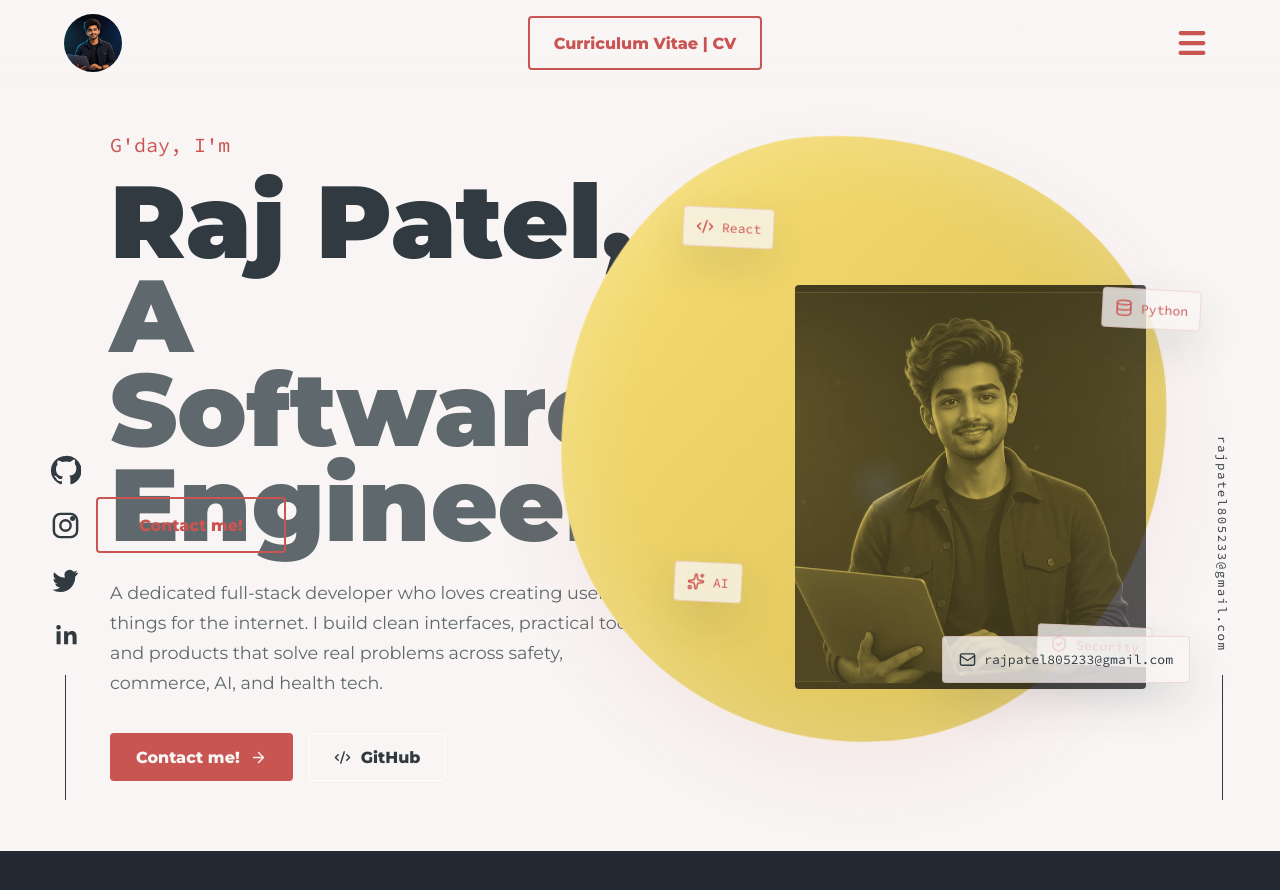
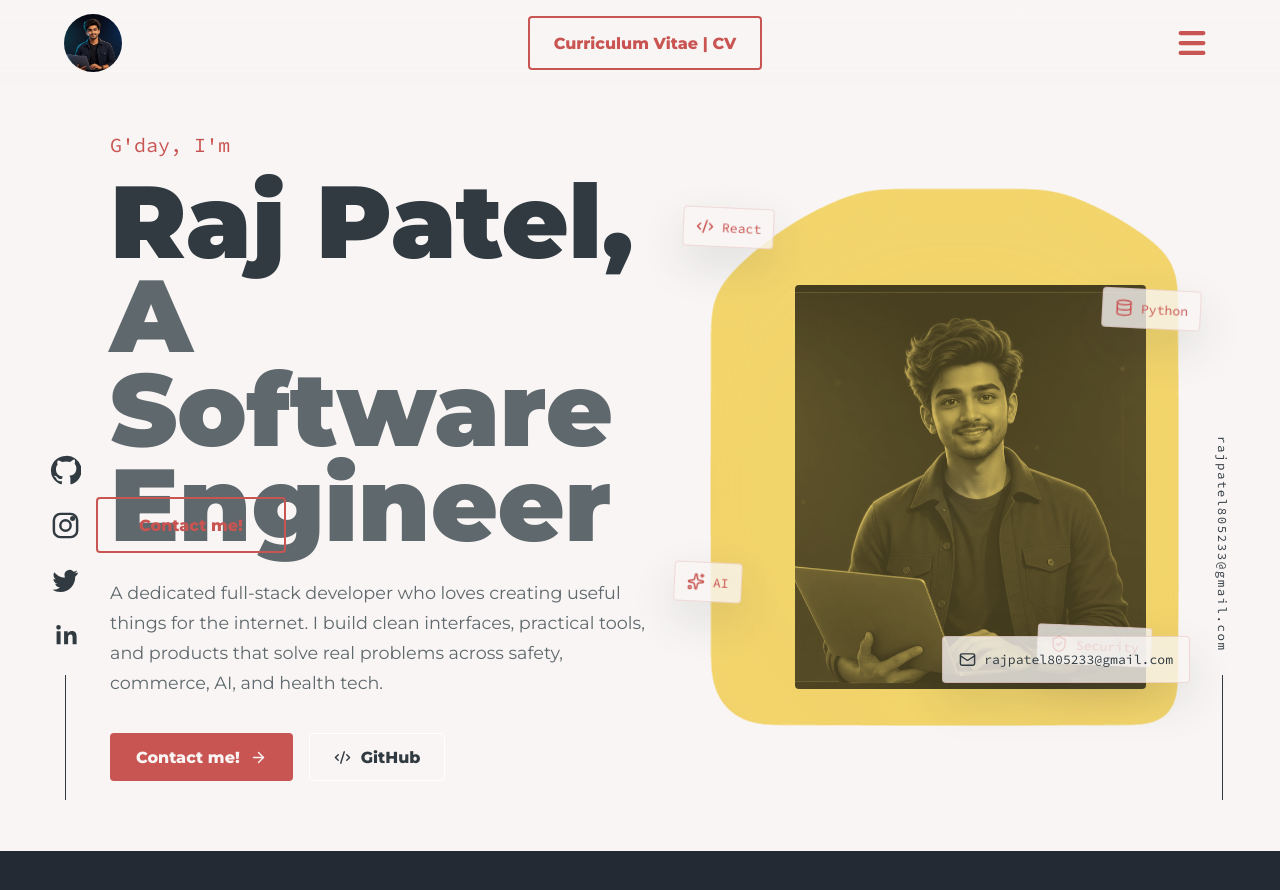
Before and after one commit to Rajpatel2924/Portfolio-Website, a React (Vite) app: page / in a window 1280 px wide. Shown: the top 890 px of the page. Built offline with nearby package versions, Linux system fonts and the light colour scheme.

Commit message:
Add animated yellow BlobCursor

```diff
--- a/package.json
+++ b/package.json
@@ -13,6 +13,7 @@
     "@react-spring/web": "^10.1.0",
     "clsx": "^2.1.1",
     "framer-motion": "^12.40.0",
+    "gsap": "^3.15.0",
     "lucide-react": "^1.17.0",
     "react": "^19.2.6",
     "react-dom": "^19.2.6",
--- /dev/null
+++ b/src/components/BlobCursor.css
@@ -0,0 +1,28 @@
+.blob-container {
+  position: absolute;
+  inset: 0;
+  width: 100%;
+  height: 100%;
+  pointer-events: none;
+}
+
+.blob-main {
+  position: absolute;
+  width: 100%;
+  height: 100%;
+  overflow: hidden;
+  background: transparent;
+  cursor: default;
+  pointer-events: none;
+  user-select: none;
+}
+
+.blob {
+  position: absolute;
+  transform: translate(-50%, -50%);
+  will-change: transform;
+}
+
+.inner-dot {
+  position: absolute;
+}
--- /dev/null
+++ b/src/components/BlobCursor.tsx
@@ -0,0 +1,151 @@
+import { useCallback, useEffect, useRef } from 'react';
+import gsap from 'gsap';
+import './BlobCursor.css';
+
+type BlobCursorProps = {
+  blobType?: 'circle' | 'square';
+  fillColor?: string;
+  trailCount?: number;
+  sizes?: number[];
+  innerSizes?: number[];
+  innerColor?: string;
+  opacities?: number[];
+  shadowColor?: string;
+  shadowBlur?: number;
+  shadowOffsetX?: number;
+  shadowOffsetY?: number;
+  filterId?: string;
+  filterStdDeviation?: number;
+  filterColorMatrixValues?: string;
+  useFilter?: boolean;
+  fastDuration?: number;
+  slowDuration?: number;
+  fastEase?: string;
+  slowEase?: string;
+  zIndex?: number;
+};
+
+export default function BlobCursor({
+  blobType = 'circle',
+  fillColor = '#5227FF',
+  trailCount = 3,
+  sizes = [60, 125, 75],
+  innerSizes = [20, 35, 25],
+  innerColor = 'rgba(255,255,255,0.8)',
+  opacities = [0.6, 0.6, 0.6],
+  shadowColor = 'rgba(0,0,0,0.75)',
+  shadowBlur = 5,
+  shadowOffsetX = 10,
+  shadowOffsetY = 10,
+  filterId = 'blob',
+  filterStdDeviation = 30,
+  filterColorMatrixValues = '1 0 0 0 0 0 1 0 0 0 0 0 1 0 0 0 0 0 35 -10',
+  useFilter = true,
+  fastDuration = 0.1,
+  slowDuration = 0.5,
+  fastEase = 'power3.out',
+  slowEase = 'power1.out',
+  zIndex = 100,
+}: BlobCursorProps) {
+  const containerRef = useRef<HTMLDivElement | null>(null);
+  const blobsRef = useRef<Array<HTMLDivElement | null>>([]);
+
+  const updateOffset = useCallback(() => {
+    if (!containerRef.current) return { left: 0, top: 0 };
+    const rect = containerRef.current.getBoundingClientRect();
+    return { left: rect.left, top: rect.top };
+  }, []);
+
+  const moveBlobs = useCallback(
+    (clientX: number, clientY: number) => {
+      const { left, top } = updateOffset();
+
+      blobsRef.current.forEach((el, i) => {
+        if (!el) return;
+        const isLead = i === 0;
+        gsap.to(el, {
+          x: clientX - left,
+          y: clientY - top,
+          duration: isLead ? fastDuration : slowDuration,
+          ease: isLead ? fastEase : slowEase,
+        });
+      });
+    },
+    [fastDuration, fastEase, slowDuration, slowEase, updateOffset],
+  );
+
+  useEffect(() => {
+    const onPointerMove = (event: PointerEvent) => {
+      moveBlobs(event.clientX, event.clientY);
+    };
+
+    const onTouchMove = (event: TouchEvent) => {
+      const touch = event.touches[0];
+      if (touch) moveBlobs(touch.clientX, touch.clientY);
+    };
+
+    const onResize = () => updateOffset();
+
+    window.addEventListener('pointermove', onPointerMove);
+    window.addEventListener('touchmove', onTouchMove, { passive: true });
+    window.addEventListener('resize', onResize);
+
+    return () => {
+      window.removeEventListener('pointermove', onPointerMove);
+      window.removeEventListener('touchmove', onTouchMove);
+      window.removeEventListener('resize', onResize);
+    };
+  }, [moveBlobs, updateOffset]);
+
+  useEffect(() => {
+    if (!containerRef.current) return;
+
+    const rect = containerRef.current.getBoundingClientRect();
+    moveBlobs(rect.left + rect.width * 0.58, rect.top + rect.height * 0.62);
+  }, [moveBlobs]);
+
+  return (
+    <div ref={containerRef} className="blob-container" style={{ zIndex }} aria-hidden="true">
+      {useFilter && (
+        <svg style={{ position: 'absolute', width: 0, height: 0 }}>
+          <filter id={filterId}>
+            <feGaussianBlur in="SourceGraphic" result="blur" stdDeviation={filterStdDeviation} />
+            <feColorMatrix in="blur" values={filterColorMatrixValues} />
+          </filter>
+        </svg>
+      )}
+
+      <div className="blob-main" style={{ filter: useFilter ? `url(#${filterId})` : undefined }}>
+        {Array.from({ length: trailCount }).map((_, i) => (
+          <div
+            key={i}
+            ref={(el) => {
+              blobsRef.current[i] = el;
+            }}
+            className="blob"
+            style={{
+              width: sizes[i],
+              height: sizes[i],
+              borderRadius: blobType === 'circle' ? '50%' : '0%',
+              backgroundColor: fillColor,
+              opacity: opacities[i],
+              boxShadow: `${shadowOffsetX}px ${shadowOffsetY}px ${shadowBlur}px 0 ${shadowColor}`,
+            }}
+          >
+            <div
+              className="inner-dot"
+              style={{
+                width: innerSizes[i],
+                height: innerSizes[i],
+                top: (sizes[i] - innerSizes[i]) / 2,
+                left: (sizes[i] - innerSizes[i]) / 2,
+                backgroundColor: innerColor,
+                borderRadius: blobType === 'circle' ? '50%' : '0%',
+              }}
+            />
+          </div>
+        ))}
+      </div>
+    </div>
+  );
+}
--- a/src/components/Hero.tsx
+++ b/src/components/Hero.tsx
@@ -1,6 +1,7 @@
 import { ArrowRight, Code2, Database, Mail, ShieldCheck, Sparkles } from 'lucide-react';
 import { motion } from 'framer-motion';
 import heroImage from '../assets/professional-avatar.jpg';
+import BlobCursor from './BlobCursor';
 
 const orbitItems = [
   { label: 'React', Icon: Code2, className: 'orbit-one' },
@@ -48,6 +49,26 @@ export function Hero() {
           animate={{ opacity: 1, scale: 1 }}
           transition={{ duration: 0.9, delay: 0.12, ease: [0.16, 1, 0.3, 1] }}
         >
+          <BlobCursor
+            blobType="circle"
+            fillColor="#f2d56c"
+            trailCount={3}
+            sizes={[620, 460, 280]}
+            innerSizes={[34, 22, 16]}
+            innerColor="rgba(255,255,255,0.42)"
+            opacities={[0.92, 0.38, 0.24]}
+            shadowColor="rgba(201,85,82,0.08)"
+            shadowBlur={42}
+            shadowOffsetX={0}
+            shadowOffsetY={28}
+            filterId="hero-yellow-blob"
+            filterStdDeviation={18}
+            useFilter={true}
+            fastDuration={0.18}
+            slowDuration={0.72}
+            zIndex={0}
+          />
+
           <div className="hero-portrait-shell">
             <div className="hero-portrait-filter" />
             <img src={heroImage} alt="Professional animated portrait of Raj Patel" />
--- a/src/index.css
+++ b/src/index.css
@@ -412,21 +412,7 @@ main {
 .hero-stage {
   position: relative;
   min-height: 520px;
-}
-
-.hero-stage::before {
-  position: absolute;
-  right: 2%;
-  bottom: -7%;
-  width: min(48vw, 650px);
-  height: min(48vw, 650px);
-  border-radius: 48% 52% 43% 57% / 58% 44% 56% 42%;
-  background:
-    radial-gradient(circle at 52% 58%, rgba(255, 247, 198, 0.72), transparent 7%),
-    linear-gradient(135deg, #f9df72, #d7bd55);
-  box-shadow: inset 0 0 90px rgba(255, 255, 255, 0.25), 0 35px 80px rgba(201, 85, 82, 0.08);
-  animation: blob-morph 8s ease-in-out infinite alternate;
-  content: "";
+  isolation: isolate;
 }
 
 .hero-portrait-shell {
@@ -504,23 +490,6 @@ main {
   bottom: 34px;
   padding: 14px 16px;
   color: var(--theme-3);
-}
-
-@keyframes blob-morph {
-  0% {
-    transform: translate3d(0, 0, 0) rotate(0deg) scale(1);
-    border-radius: 48% 52% 43% 57% / 58% 44% 56% 42%;
-  }
-
-  50% {
-    transform: translate3d(-22px, 16px, 0) rotate(5deg) scale(1.04);
-    border-radius: 56% 44% 54% 46% / 46% 58% 42% 54%;
-  }
-
-  100% {
-    transform: translate3d(16px, -12px, 0) rotate(-4deg) scale(0.98);
-    border-radius: 42% 58% 49% 51% / 54% 42% 58% 46%;
-  }
 }
 
 .about-view,
```
Also changed, not shown: 1 other file (tests, documents, lock files or other folders).
